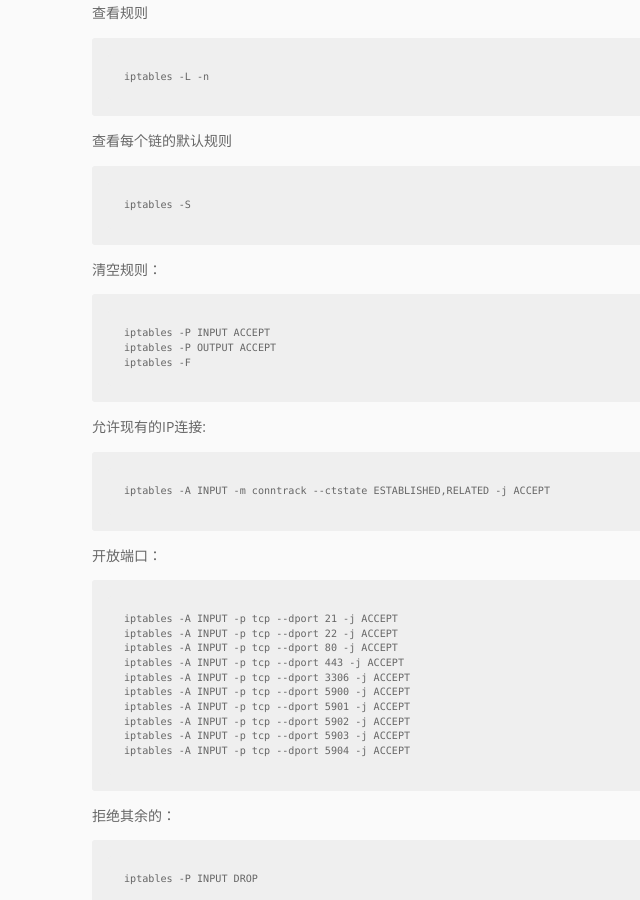
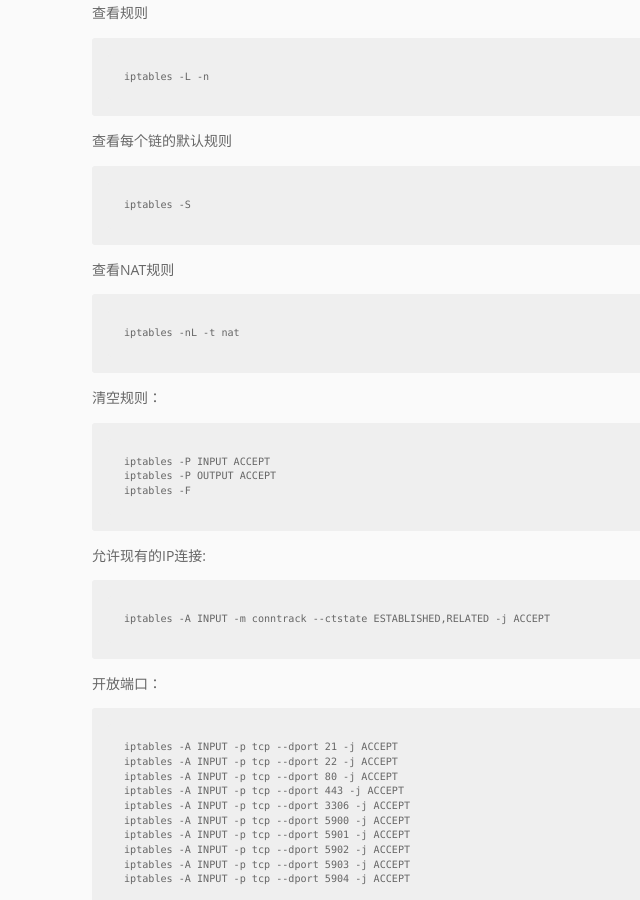
Before and after one commit to pingmalu/pingmalu.github.io, a Jekyll site: the page built from _posts/2016-07-07-Iptables日常笔记.md, in a window 1280 px wide and 900 px high, scrolled down 367 px. Shown: the whole window, without its empty margins (108-748 px from the left). Built offline with Jekyll 4.4.1, drawn with Linux system fonts in a browser that asks for light colours; nearby versions of some CDN libraries.

Commit message:
'update'

```diff
--- a/_posts/2016-07-07-Iptables日常笔记.md
+++ b/_posts/2016-07-07-Iptables日常笔记.md
@@ -10,6 +10,10 @@ title: Iptables日常笔记
 查看每个链的默认规则
 
 	iptables -S
+
+查看NAT规则
+
+	iptables -nL -t nat
 
 清空规则：
 
```
